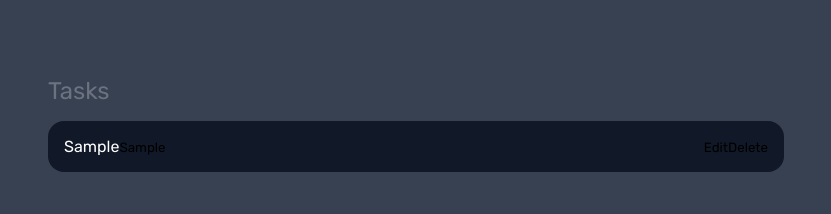
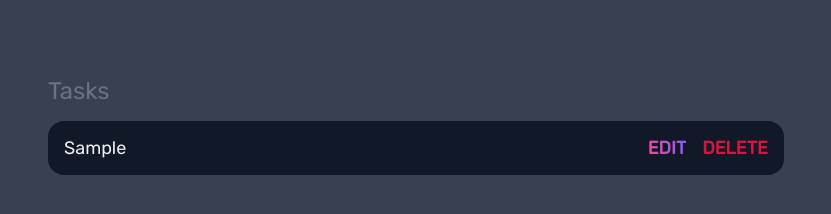
Before and after one commit to Dee-08/To-Do-List-2023, a plain HTML site: page index.html in a window 1280 px wide. Both pictures are taken after typing "Sample" into the empty fields and a click on the input "Add Task". Shown: the part 154-368 px from the top of the page, without its empty margins (224-1055 px from the left). Drawn offline with Linux system fonts and the light colour scheme.

Commit message:
new changes

```diff
--- a/script.js
+++ b/script.js
@@ -17,7 +17,7 @@ window.addEventListener('load', () => {
         task_el.classList.add('task')
         const task_content_el = document.createElement("div")
         task_content_el.classList.add("content")
-        task_content_el.innerText = task;
+        // task_content_el.innerText = task;
 
         task_el.appendChild(task_content_el)
 
@@ -47,6 +47,6 @@ window.addEventListener('load', () => {
 
         list_el.appendChild(task_el)
 
-        input.value = ""
+        input.value = "";
     })
 })
--- a/style.css
+++ b/style.css
@@ -112,7 +112,7 @@ main {
     margin-bottom: 1rem;
 }
 
-#tasks .tasks .content .text {
+#tasks .task .content .text {
     color: var(--light);
     font-size: 1.125rem;
     width: 100%;
@@ -120,17 +120,17 @@ main {
     transition: 0.4s;
 }
 
-#tasks .tasks .content .text:not(:read-only) {
+#tasks .task .content .text:not(:read-only) {
     color: var(--pink);
 }
 
-#tasks .tasks .actions {
+#tasks .task .actions {
     display: flex;
     margin: 0 -0.5rem;
 
 }
 
-.tasks .actions button {
+.task .actions button {
     cursor: pointer;
     margin: 0 0.5rem;
     font-size: 1.125rem;
@@ -139,21 +139,21 @@ main {
     transition: 0.4s;
 }
 
-.tasks .actions button:hover{
+.task .actions button:hover{
     opacity: 0.8;
 }
 
-.tasks .actions button:active {
+.task .actions button:active {
     opacity: 0.6;
 }
 
-.tasks .actions .edit {
+.task .actions .edit {
     background-image: linear-gradient(to right, var(--pink), var(--purple));
     -webkit-background-clip: text;
     -webkit-text-fill-color: transparent;
 }
 
 
-.tasks .actions .delete {
+.task .actions .delete {
     color: crimson;
 }
```
